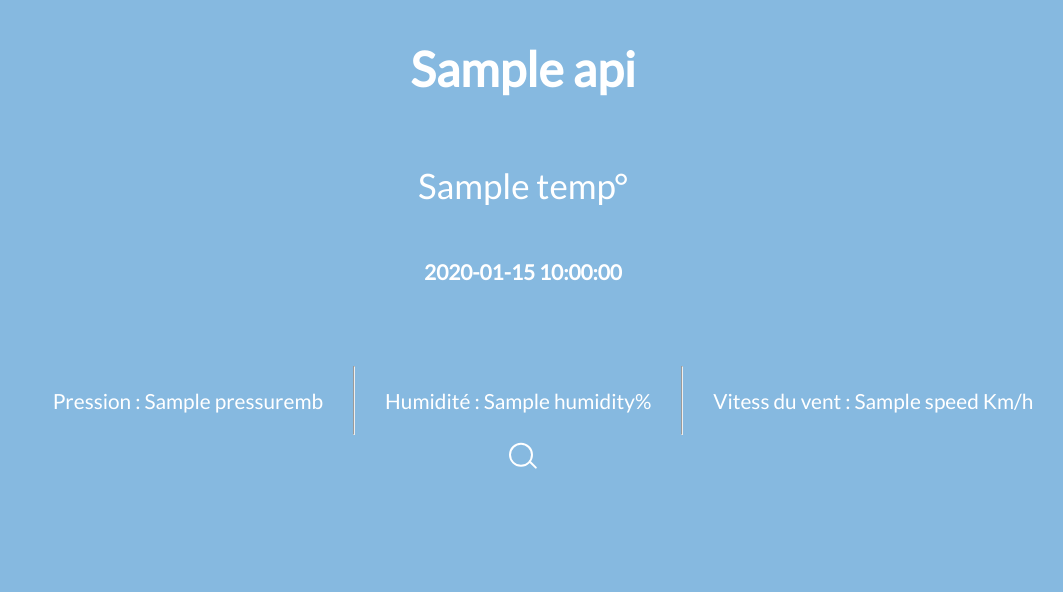
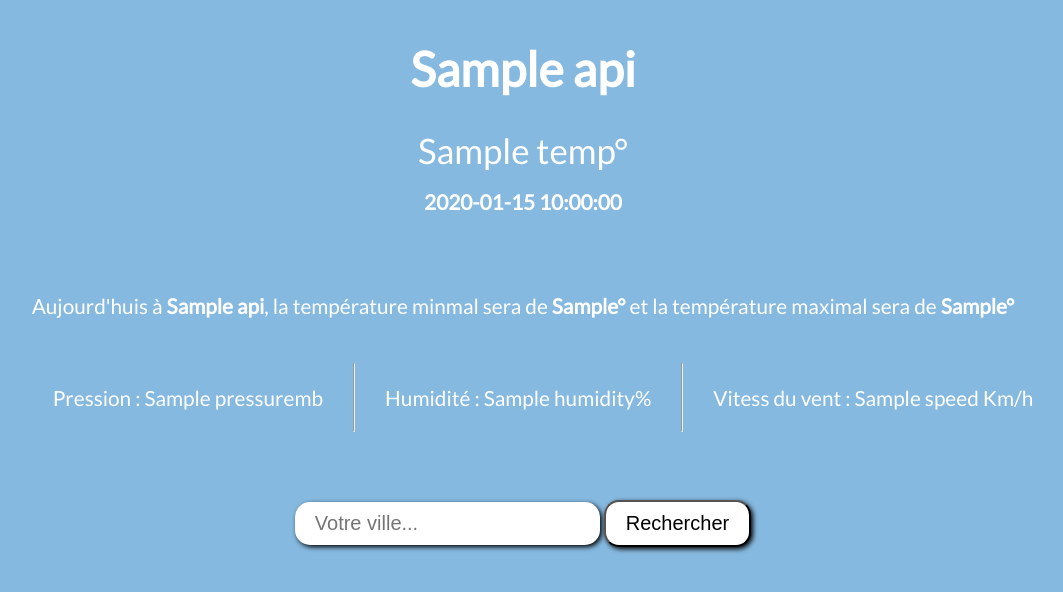
Before and after one commit to DimitriKft/exo_sf, a Symfony app: template templates/weather/index.html.twig in a window 1280 px wide. Shown: the top 592 px of the page, without its empty margins (117-1180 px from the left). Run offline with Twig, Linux system fonts and the light colour scheme; the template is opened without the code that fills it: most values are stand-ins (such as "Sample title", 1, 10 or a date in 2020); some libraries are stand-ins or nearby versions.

Commit message:
update input and btn form css

```diff
--- a/public/css/style.css
+++ b/public/css/style.css
@@ -12,16 +12,40 @@ body
   flex-direction: column;
 }
 
+/*Responsive*/
+@media screen and (max-width: 1280px)
+{
+  ul
+  {
+  display: flex;
+  flex-direction: column;
+  }
+}
+
 /*Input*/
 .inputSearch
 {
   margin-top: 10%;
-  padding: 10px;
+  margin-bottom: 5%;
+  padding: 10px 20px;
   border-radius:15px;
   border:0;
-  box-shadow:2px 2px 5px
+  box-shadow:2px 2px 5px;
+  box-sizing: border-box;
+  font-size: 20px;
 }
 
+/*Button*/
+.btn_search
+{
+  border-radius:15px;
+  box-shadow:2px 2px 5px;
+  font-size: 20px;
+  background: #fff;
+  padding: 10px 20px;
+
+
+}
 
 h1, h2, p, li
 {
@@ -36,6 +60,7 @@ h1
 
 .temp
 {
+  margin: 0%;
   font-size: 35px;
 }
 
@@ -51,32 +76,13 @@ li
   list-style: none;
 }
 
-
-/*Buton*/
-button
-{
-  background: #fff;
-  margin-top: 10%;
-  padding: 10px;
-  border-radius:15px;
-  border:0;
-  box-shadow:2px 2px 5px
-}
-
-
-
-
 /*Texte H1,H2, P ect...*/
 .blockText
 {
   display: flex;
-  flex-direction: column !important;
+  flex-direction: column;
   align-items: center;
 }
-
-
-
-
 
 /*Icon weather*/
 .icon
@@ -708,96 +714,3 @@ button
     opacity: 0.9;
   }
 }
-
-
-
-
-
-
-
-
-
-
-
-
-/* html, body {
-  background-color: #7ec833;
-  height: 100%;
-  width: 100%;
-  margin: 0;
-  padding: 0;
-} */
-.search-bar {
-  height: auto;
-  width: auto;
-  position: absolute;
-  display: inline-block;
-  /* top: 50%; */
-  left: 50%;
-  transform: translate(-50%, -50%);
-  box-sizing: border-box;
-}
-.search-bar input {
-  height: 44px;
-  width: 44px;
-  padding: 10px 20px;
-  box-sizing: border-box;
-  font-size: 18px;
-  border: 2px solid transparent;
-  border-radius: 44px;
-  cursor: pointer;
-  background-color: transparent;
-  transition: all 0.5s ease-out;
-  color: transparent;
-}
-.search-bar input::placeholder {
-  color: transparent;
-}
-.search-bar input:invalid {
-  box-shadow: none;
-}
-.search-bar input:hover {
-  border: 2px solid #fff;
-  box-shadow: 0 0 2px 2px #eee;
-}
-.search-bar input:focus, .search-bar input:valid {
-  width: 300px;
-  border: 2px solid #ccc;
-  outline: none;
-  cursor: auto;
-  background-color: #fff;
-  color: #000;
-}
-.search-bar input:focus::placeholder, .search-bar input:valid::placeholder {
-  color: #999;
-}
-.search-bar input:focus + .search-icon, .search-bar input:valid + .search-icon {
-  z-index: 0;
-  border-color: #ccc;
-  right: 20px;
-}
-.search-bar input:focus + .search-icon:after, .search-bar input:valid + .search-icon:after {
-  background-color: #ccc;
-}
-.search-icon {
-  display: inline-block;
-  height: 20px;
-  width: 20px;
-  border-radius: 50%;
-  border: 2px solid #fff;
-  position: absolute;
-  right: 12px;
-  top: 8px;
-  z-index: -1;
-}
-.search-icon:after {
-  content: '';
-  position: absolute;
-  top: 19.07px;
-  left: 17.07px;
-  transform: rotate(45deg);
-  height: 2px;
-  width: 10px;
-  background-color: #fff;
-  border-radius: 10px;
-}
--- a/templates/base.html.twig
+++ b/templates/base.html.twig
@@ -4,8 +4,8 @@
         <meta charset="UTF-8">
         <title>{% block title %}Welcome!{% endblock %}</title>
         <link rel="stylesheet" href="{{ asset('css/style.css') }}">
-        {# <link href="https://fonts.googleapis.com/css2?family=Lato:wght@900&display=swap" rel="stylesheet"> #}
         <link href="https://fonts.googleapis.com/css2?family=Lato&display=swap" rel="stylesheet">
+        <link rel="stylesheet" media="screen and (max-width: 640px)" href="smallscreen.css" type="text/css" />
 
         {% block stylesheets %}{% endblock %}
     </head>
--- a/templates/weather/index.html.twig
+++ b/templates/weather/index.html.twig
@@ -7,13 +7,6 @@
 {% block body %}
 
 <div class="content">
-
-
-
-
-
-
-
     <div class="blockText">
       <h1>{{ api.name }}</h1>
       <p class="temp">{{ api.main.temp }}°</p>
@@ -58,6 +51,10 @@
 
       <p class="">{{  api.weather[0].description  |capitalize }}</p>
 
+      <div class="card-body">
+          <p class="card-text">Aujourd'huis à <b>{{ api.name }}</b>, la température minmal sera de <b>{{ api.main.temp_min }}°</b> et la température maximal sera de <b>{{ api.main.temp_max }}°</b></p>
+        </div>
+
       <ul class="list-group list-group-flush">
           <li class="list-group-item">Pression : {{ api.main.pressure }}mb</li>
           <hr>
@@ -66,26 +63,12 @@
           <li class="list-group-item">Vitess du vent : {{ api.wind.speed }} Km/h</li>
         </ul>
 
-{#
       <form action={{ path('weather')}} method=post class="row">
           <input class="inputSearch"  id="search_city" name="search_city" type="search"  placeholder="Votre ville...">
-          <button class="view-pass" onClick="showPass()">
-            <img src="{{ asset('image/search.png') }}" alt="">
+          <button class="btn_search" onClick="showPass()">
+            Rechercher
           </button>
-      </form> #}
-
-
-      <form action={{ path('weather')}} method=post>
-          <div class="search-bar">
-              <input class="inputSearch"  id="search_city" name="search_city" type="text" required placeholder="Votre ville...">
-              <div class="search-icon"></div>
-            </div>
-
-          {# <button class="view-pass" onClick="showPass()">
-            <img src="{{ asset('image/search.png') }}" alt="">
-          </button> #}
       </form>
-
 
 
 
```
Also changed, not shown: 1 other file.
